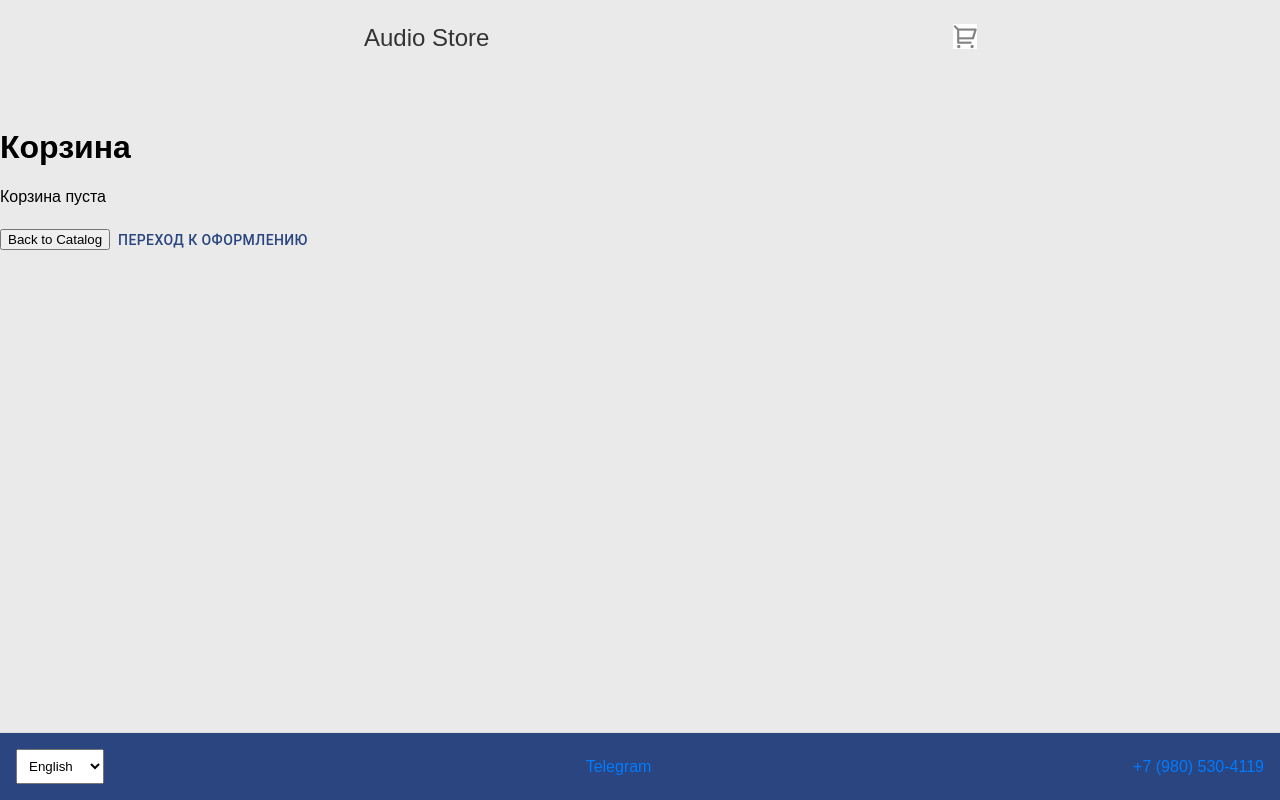
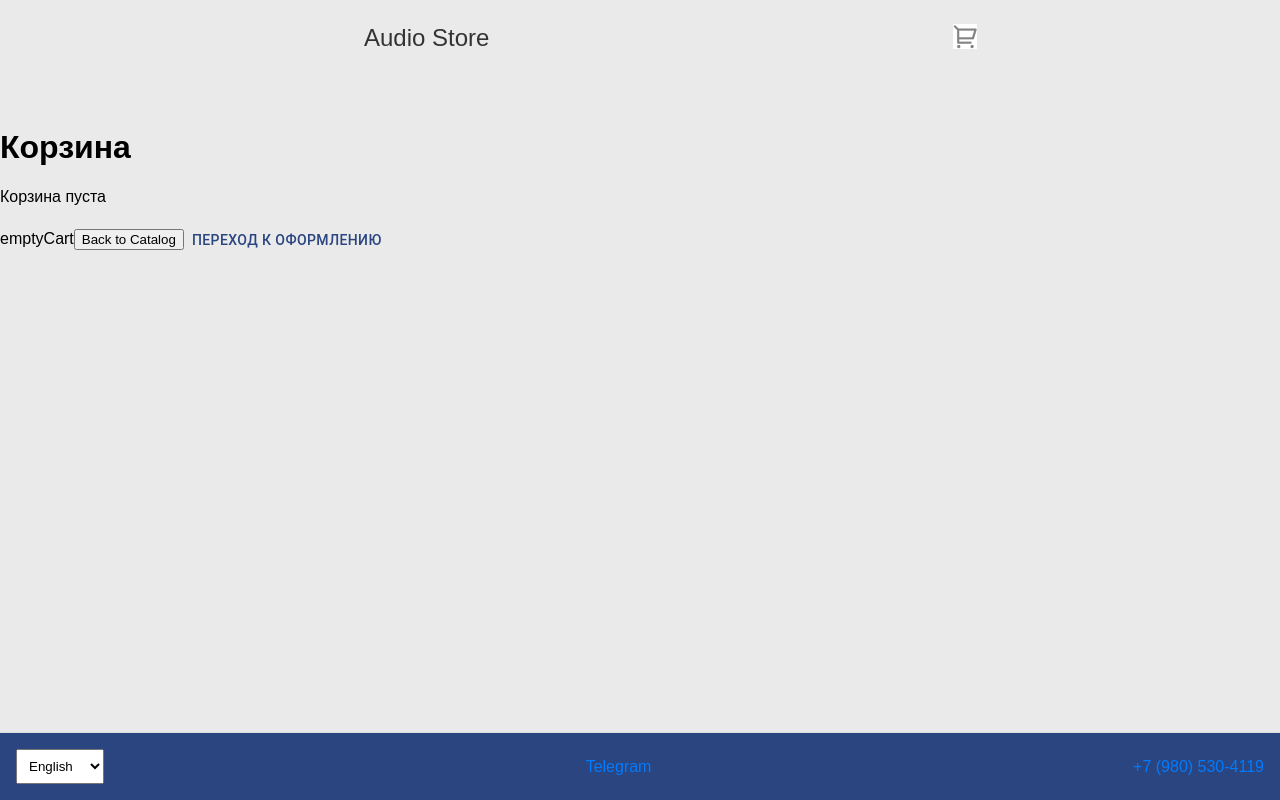
Before and after one commit to RozaZhaisanova/invite, a React (Create React App) app: page /cart in a window 1280 px wide. Shown: the top 800 px of the page. Built offline with nearby package versions, Linux system fonts and the light colour scheme.

Commit message:
added totalPrice

```diff
--- a/src/pages/CartPage/index.tsx
+++ b/src/pages/CartPage/index.tsx
@@ -11,6 +11,10 @@ function CartPage() {
   const [open, setOpen] = useState(false);
   const handleOpen = () => setOpen(true);
   const handleClose = () => setOpen(false);
+  const totalPrice = cartItems.reduce(
+    (total, item) => total + item.price * item.quantity,
+    0
+  );
   return (
     <div className="body">
       <main className="main">
@@ -28,6 +32,11 @@ function CartPage() {
             />
           ))
         )}
+        {totalPrice !== 0 ? (
+          <span>₽ {totalPrice}</span>
+        ) : (
+          <span>emptyCart</span>
+        )}
         <button onClick={() => navigate("/")}>Back to Catalog</button>
 
         <Button onClick={handleOpen}>Переход к оформлению</Button>
```
